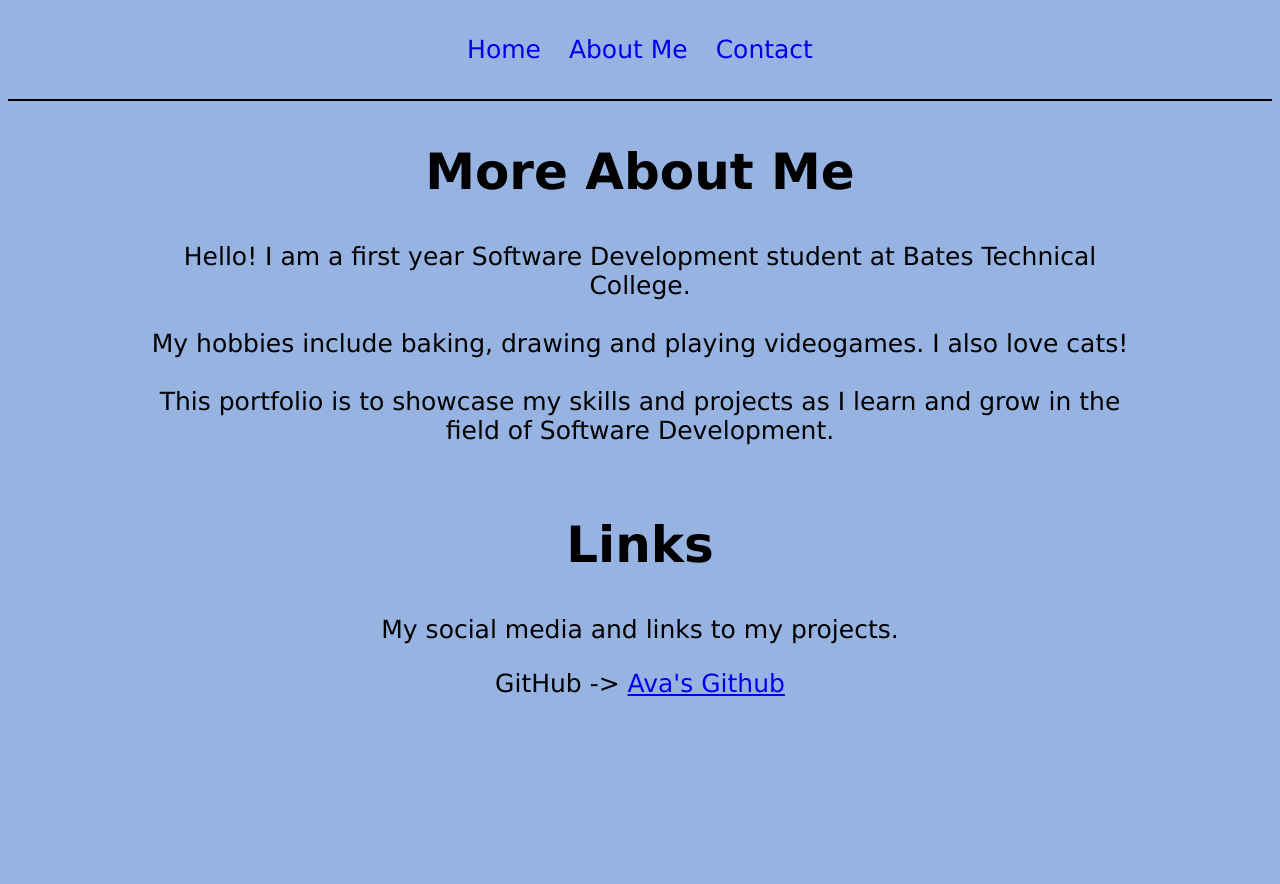
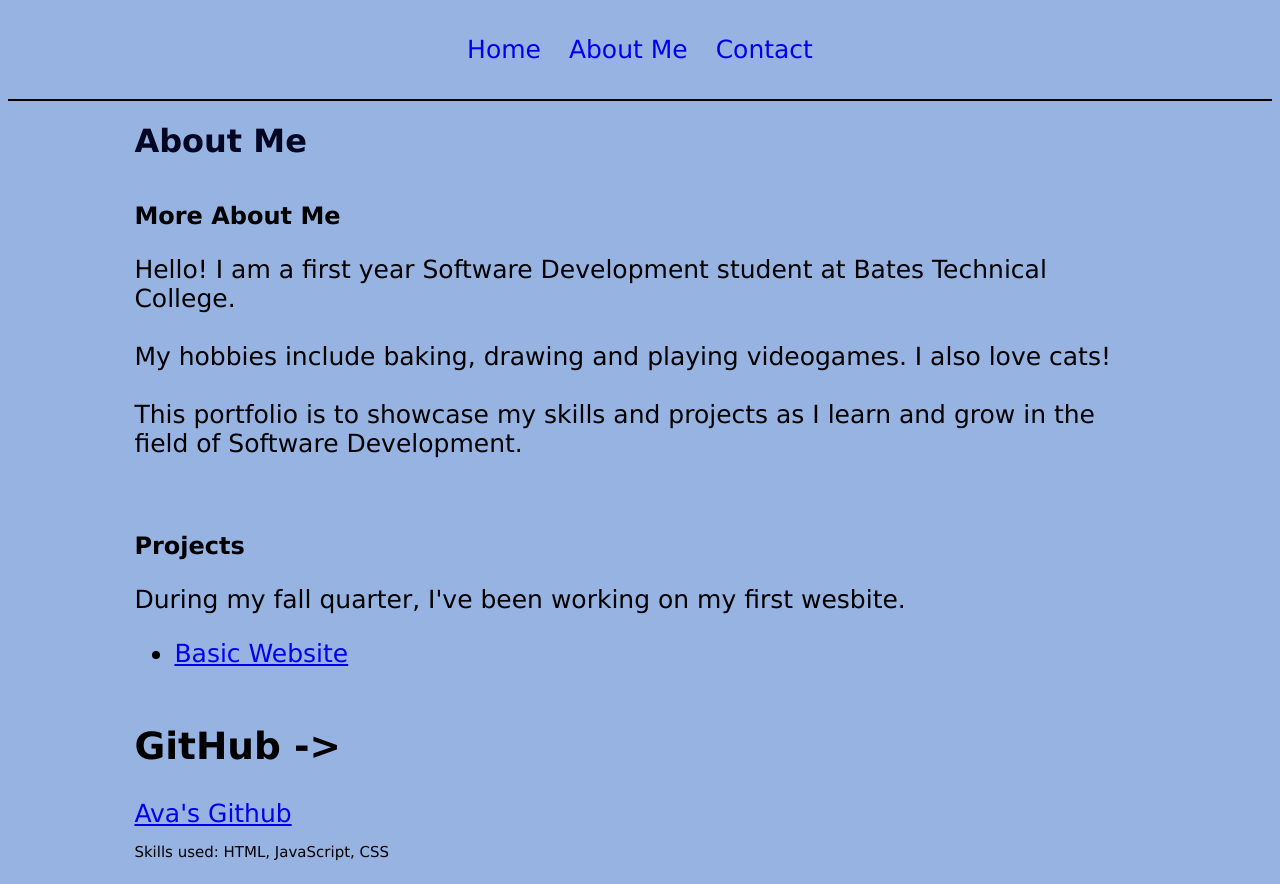
Before and after one commit to avaortiz1507-boop/portfolio, a plain HTML site: page about.html in a window 1280 px wide. Before the commit the page ends 800 px from the top, so only its background shows below. Drawn offline with Linux system fonts and the light colour scheme.

Commit message:
added classes instead of id

```diff
--- a/about.html
+++ b/about.html
@@ -16,7 +16,8 @@
       </nav>
       <button type="button" onclick="toggleMenu(event)">=</button>
     </header>
-    <div id="container-about" >
+    <div class="container" >
+         <h1>About Me</h1>
     <section id="me">
       <h2>More About Me</h2>
       <p>Hello! I am a first year Software Development student at Bates Technical College.
@@ -30,14 +31,24 @@
          <br />
          </p>
     </section>
+
     <section id="links">
-      <h2>Links</h2>
-      <p>My social media and links to my projects.</p>
+      <h2>Projects</h2>
+        <p>During my fall quarter, I've been working on  my first wesbite.</p>
+        <ul>
+            <li>
+                <a href="https://github.com/avaortiz1507-boop/basic-website" target="_blank">
+                   Basic Website
+                  </a>
+            </li>
+        </ul>
     </section>
+
     <section id="social-media">
-        GitHub ->
-        <a href="https://github.com/avaortiz1507-boop" target="_blank"
-          >Ava's Github</a
-        >
+        <h2>GitHub -></h2>
+        <a href="https://github.com/avaortiz1507-boop" target="_blank">
+          Ava's Github
+        </a>
+          <h3>Skills used: HTML, JavaScript, CSS</h3>
   </body>
 </html>
--- a/style.css
+++ b/style.css
@@ -7,41 +7,41 @@ h1 {
 }
 
 h2 {
-  font-size: 50px;
+  /* font-size: 50px; */
 }
-#container-home {
+
+h3 {
+  font-size: 15px;
+  font-weight: normal;
+}
+.container {
   width: 80%;
   margin: 0 auto;
   display: flex;
   justify-content: center;
+  flex-direction: column;
 }
 p {
   font-size: 25px;
 }
 
-#container-about {
-  width: 80%;
-  margin: 0 auto;
-  align-items: center;
-  text-align: center;
-}
-
-#container-contact {
-  width: 80%;
-  margin: 0 auto;
-  align-items: center;
-  text-align: center;
-}
-
 #social-media {
   font-size: 25px;
 }
+
 header {
   border-bottom: 2px solid black;
   text-align: center;
   /* create a stacking context so header/nav sit above the fixed background */
   position: relative;
   z-index: 2;
+}
+
+header button {
+  z-index: 1;
+  position: absolute;
+  top: 10px;
+  right: 10px;
 }
 /* The background is now a dedicated element (#background-image) so it can be
    layered, sized, and controlled independently of body. */
@@ -61,10 +61,6 @@ header {
   z-index: -1; /* send behind page content */
   /* Use opacity here if desired; consider overlay for better control */
   opacity: 0.4;
-}
-
-#desktop-section {
-  display: inline-block;
 }
 
 ul {
@@ -91,17 +87,10 @@ figure {
 }
 /* Tablet */
 @media screen and (min-width: 768px) and (max-width: 900px) {
-  section {
-    display: inline-block;
-  }
 }
 
 /* Desktop */
 @media screen and (min-width: 930px) {
-  #desktop-section {
-    display: inline-block;
-  }
-
   header button {
     display: none;
   }
```
Also changed, not shown: contact.html (+1 -2 lines), index.html (+1 -1 lines).
